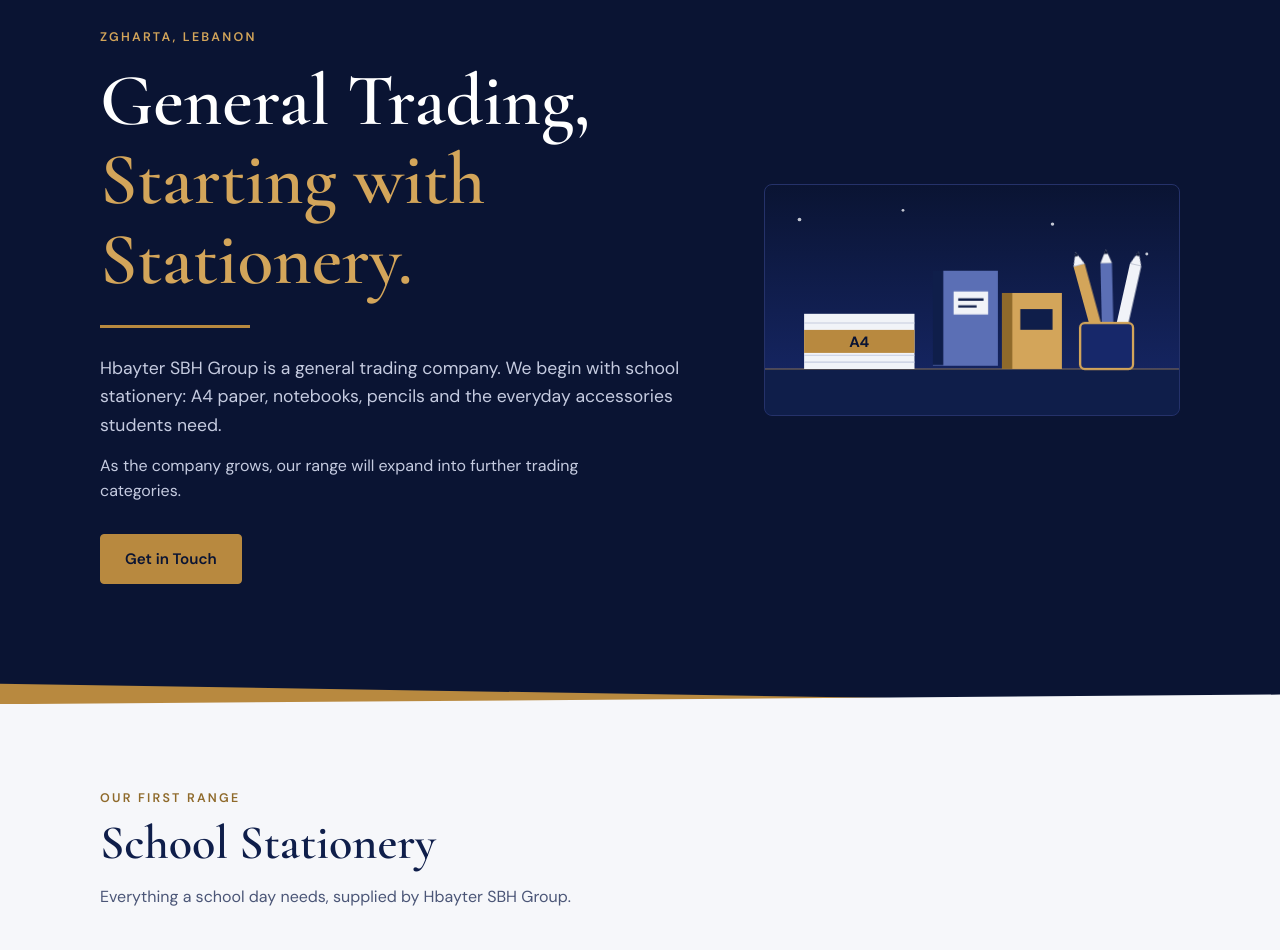
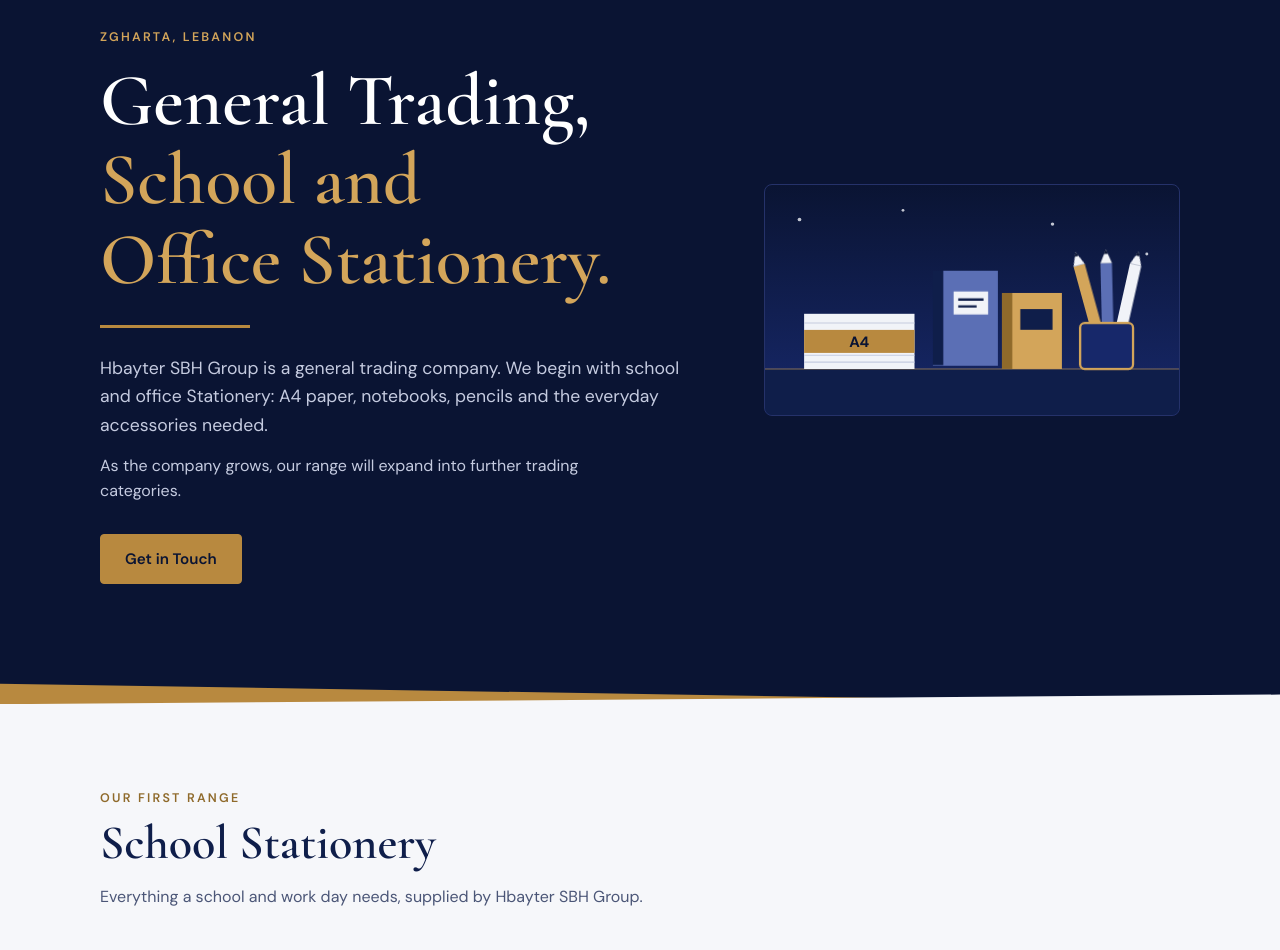
Before and after one commit to sarkishbayter/SBH-GROUP, a plain HTML site: page index.html in a window 1280 px wide. Shown: the part 280-1230 px from the top of the page. Drawn offline with nearby package versions, Linux system fonts and the light colour scheme.

Commit message:
Update index.html

```diff
--- a/index.html
+++ b/index.html
@@ -218,9 +218,9 @@ section{padding-block:80px 0;scroll-margin-top:60px}
   <div class="wrap hero-body">
     <div>
       <p class="eyebrow" style="color:var(--gold-soft)">Zgharta, Lebanon</p>
-      <h1 style="margin-top:12px">General Trading, <em>Starting with Stationery.</em></h1>
+      <h1 style="margin-top:12px">General Trading, <em>School and Office Stationery.</em></h1>
       <div class="rule"></div>
-      <p class="lead">Hbayter SBH Group is a general trading company. We begin with school stationery: A4 paper, notebooks, pencils and the everyday accessories students need.</p>
+      <p class="lead">Hbayter SBH Group is a general trading company. We begin with school and office Stationery: A4 paper, notebooks, pencils and the everyday accessories needed.</p>
       <p class="lead sub">As the company grows, our range will expand into further trading categories.</p>
       <a class="btn solid" href="#contact">Get in Touch</a>
     </div>
@@ -233,7 +233,7 @@ section{padding-block:80px 0;scroll-margin-top:60px}
     <div class="sec-head">
       <span class="eyebrow">Our First Range</span>
       <h2>School Stationery</h2>
-      <p>Everything a school day needs, supplied by Hbayter SBH Group.</p>
+      <p>Everything a school and work day needs, supplied by Hbayter SBH Group.</p>
     </div>
     <div class="cards">
       <article class="card"><svg viewBox="0 0 64 64" fill="none" stroke-width="2.6" stroke-linejoin="round" stroke-linecap="round" aria-hidden="true"><path stroke="var(--fg)" d="M16 6h24l10 10v42H16z"/><path stroke="var(--fg)" d="M40 6v10h10"/><path stroke="var(--gold)" d="M23 28h20M23 36h20M23 44h13"/></svg><h3>A4 Paper</h3><p>Paper for printing, copying and everyday school and office use.</p></article>
```
